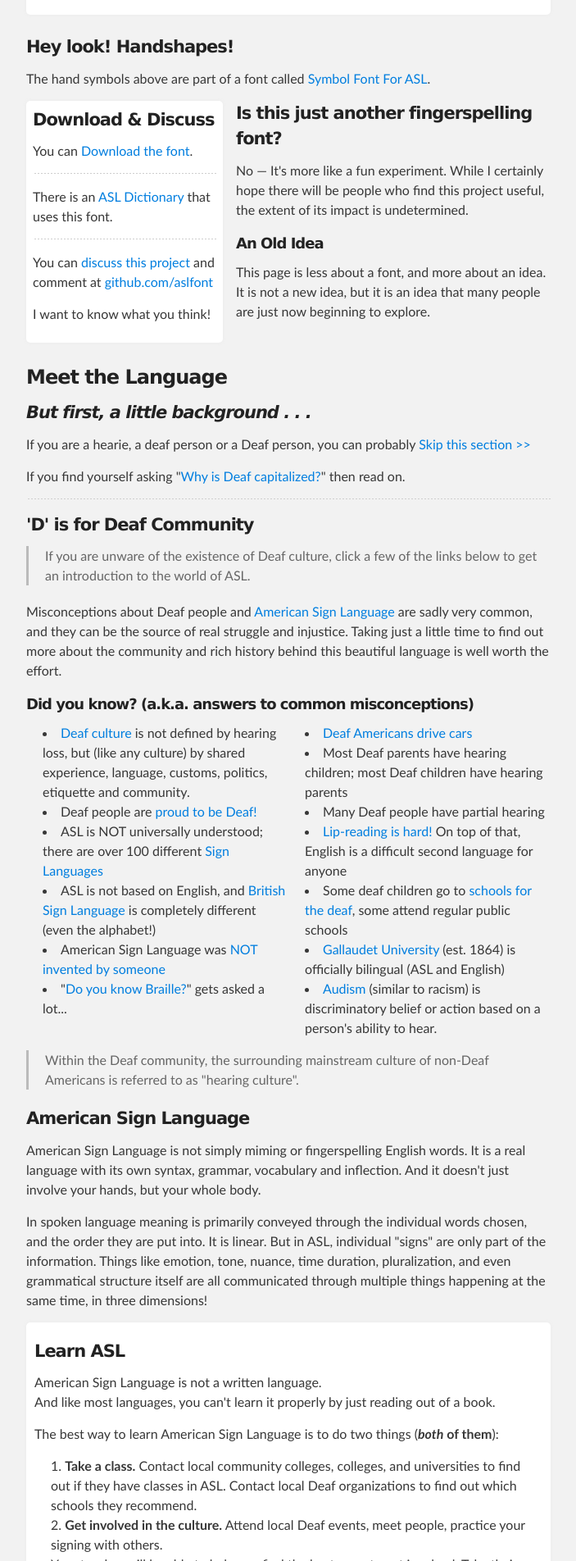
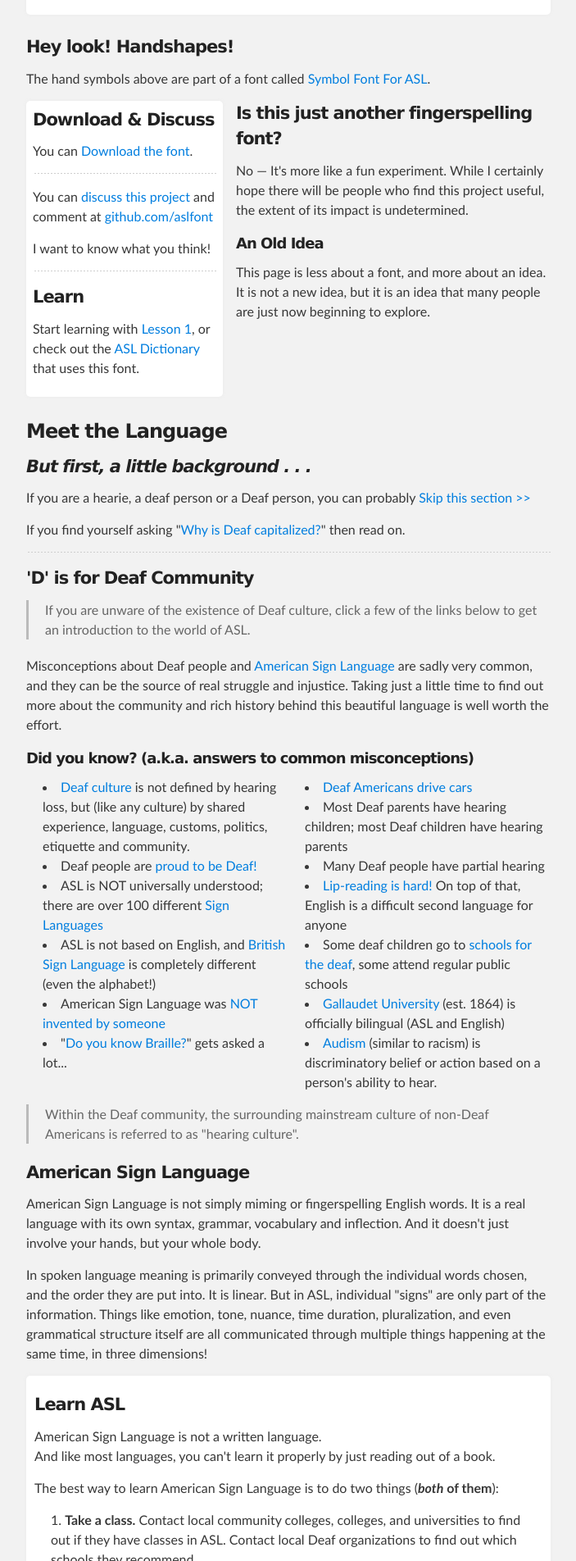
Before and after one commit to aslfont/aslfont.github.com, a Jekyll site: the page built from Symbol-Font-For-ASL/index.html, in a window 1280 px wide. Shown: the part 458-2362 px from the top of the page at 82% size, without its empty margins (288-991 px from the left). Built offline with Jekyll 4.4.1, drawn with Linux system fonts in a browser that asks for light colours; Markdown is read by kramdown in place of the engine named in the settings.

Commit message:
lesson 19

```diff
--- a/Symbol-Font-For-ASL/index.html
+++ b/Symbol-Font-For-ASL/index.html
@@ -20,10 +20,11 @@ title: Symbol Font For ASL
     <h4 style="margin-top:0">Download &amp; Discuss</h4>
     <p>You can <a href="https://github.com/aslfont/aslfont.github.com/archive/symbol_font_for_asl.zip">Download the font</a>.</p>
     <hr>
-    <p>There is an <a href="dictionary.html">ASL Dictionary</a> that uses this font.</p>
-    <hr>
     <p>You can <a href="https://github.com/aslfont/aslfont.github.com/issues">discuss this project</a> and comment at <a href="https://github.com/aslfont/aslfont.github.com/issues">github.com/aslfont</a></p>
     <p>I want to know what you think!</p>
+    <hr>
+    <h4 style="margin-top:0">Learn</h4>
+    <p>Start learning with <a href="lesson1.html">Lesson 1</a>, or check out the <a href="dictionary.html">ASL Dictionary</a> that uses this font.</p>
   </div>
 
   <h4>Is this just another fingerspelling font?</h4>
--- a/Symbol-Font-For-ASL/lesson18.html
+++ b/Symbol-Font-For-ASL/lesson18.html
@@ -83,7 +83,6 @@ title: "Lesson 18: Head/Body Movement 1"
   </dl>
 </div>
 
-<!-- ><p style="text-align:right;clear:both">
-  <a href="lesson16.html"><big>Lesson 16: <em>Wiggling Fingers</em> &rarr;</big></a>
+<p style="text-align:right;clear:both">
+  <a href="lesson19.html"><big>Lesson 19: <em>Facial Expressions 1</em> &rarr;</big></a>
 </p>
--->
--- a/Symbol-Font-For-ASL/stylesheets/stylesheet.css
+++ b/Symbol-Font-For-ASL/stylesheets/stylesheet.css
@@ -372,7 +372,7 @@ Full-Width Styles
 }
 
 .boxshadow-p {
-  padding: .5em 0;
+  padding: .5em 1em;
 }
 
 .padded {
@@ -395,6 +395,11 @@ a.selected {
   color: #fff;
   background-color: #212121;
   padding: .25em .5em;
+}
+
+.boxshadow-p a.selected {
+  color: #000;
+  background-color: transparent;
 }
 
 a.button {
@@ -431,6 +436,10 @@ dl.two-col p {
 
 dl.inline {
 /*  white-space: nowrap;*/
+  width: 100%;
+  -webkit-box-sizing: border-box; /* Safari/Chrome, other WebKit */
+  -moz-box-sizing: border-box;    /* Firefox, other Gecko */
+  box-sizing: border-box;         /* Opera/IE 8+ */
 }
 
 dl.inline dt {
--- a/_includes/lessons_nav.html
+++ b/_includes/lessons_nav.html
@@ -3,7 +3,7 @@
   <li><a class="{% if page.section == '1-12'  %}selected{% endif %}" href="lesson1.html" >Lessons 1-12</a>  </li>
   <li><a class="{% if page.section == '13-24'  %}selected{% endif %}" href="lesson13.html" >Lessons 13-24</a>  </li>
 </ul>
-
+<hr>
 {% if page.section == '1-12'%}
 <ul class="column">
   <li><a class="{% if page.selected == 'lesson1'  %}selected{% endif %}" href="lesson1.html" >Lesson 1: Handshapes</a>  </li>
@@ -32,9 +32,9 @@
   <li><a class="{% if page.selected == 'lesson17' %}selected{% endif %}" href="lesson17.html" >Lesson 17: Moving Both Hands</a>  </li>
   <li><a class="{% if page.selected == 'lesson18' %}selected{% endif %}" href="lesson18.html" >Lesson 18: Head/Body Movement 1</a>  </li>
 </ul>
-<!--  <ul class="column">
+  <ul class="column">
   <li><a class="{% if page.selected == 'lesson19' %}selected{% endif %}" href="lesson19.html" >Lesson 19: Facial Expressions 1</a>  </li>
-  <li><a class="{% if page.selected == 'lesson20' %}selected{% endif %}" href="lesson20.html" >Lesson 20: Palm Orientation 2</a>  </li>
+<!--  <li><a class="{% if page.selected == 'lesson20' %}selected{% endif %}" href="lesson20.html" >Lesson 20: Palm Orientation 2</a>  </li>
   <li><a class="{% if page.selected == 'lesson21' %}selected{% endif %}" href="lesson21.html" >Lesson 21: Locations in Space 2</a>  </li>
   <li><a class="{% if page.selected == 'lesson22' %}selected{% endif %}" href="lesson22.html" >Lesson 22: Hand Locations 2</a>  </li>
   <li><a class="{% if page.selected == 'lesson23' %}selected{% endif %}" href="lesson23.html" >Lesson 23: Head/Body Movement 2</a>  </li>
--- a/_layouts/default.html
+++ b/_layouts/default.html
@@ -53,6 +53,7 @@
             <li><a class="{% if page.selected == 'download'   %}selected{% endif %}" href="https://github.com/aslfont/aslfont.github.com/archive/symbol_font_for_asl.zip">Download the font <span class="asl">_</span></a></li>
             <li><a class="{% if page.selected == 'dictionary' %}selected{% endif %}" href="dictionary.html">ASL Dictionary <span class="asl">P</span></a></li>
             <li><a class="{% if page.selected == 'reference'  %}selected{% endif %}" href="reference.html">Symbol Reference <span class="asl">@</span></a></li>
+            <li><a class="{% if page.selected == 'lesson1'    %}selected{% endif %}" href="lesson1.html">Lessons <span class="asl">B</span></a></li>
           </ul>
           {% endif %}
         </nav>
@@ -73,6 +74,7 @@
             <li><a class="{% if page.selected == 'download'   %}selected{% endif %}" href="https://github.com/aslfont/aslfont.github.com/archive/symbol_font_for_asl.zip">Download the font <span class="asl">_</span></a></li>
             <li><a class="{% if page.selected == 'dictionary' %}selected{% endif %}" href="dictionary.html">ASL Dictionary <span class="asl">P</span></a></li>
             <li><a class="{% if page.selected == 'reference'  %}selected{% endif %}" href="reference.html">Symbol Reference <span class="asl">@</span></a></li>
+            <li><a class="{% if page.selected == 'lesson1'    %}selected{% endif %}" href="lesson1.html">Lessons <span class="asl">B</span></a></li>
           </ul>
         </nav>
       </section>
```
Also changed, not shown: Symbol-Font-For-ASL/lesson19.html (added, +135 -0 lines).
